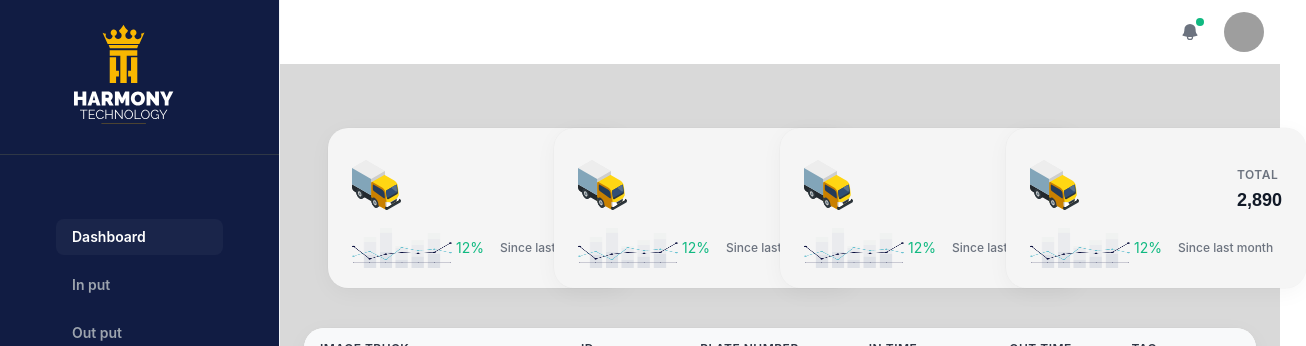
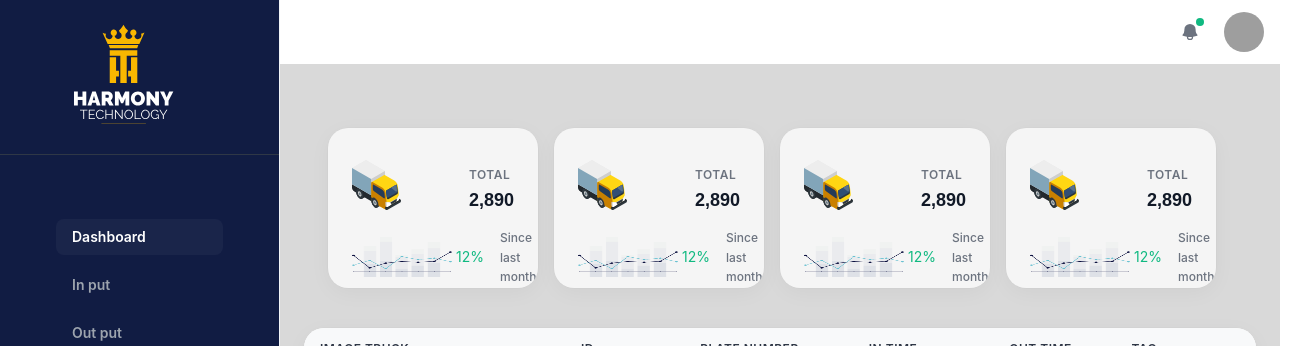
Before and after one commit to Harmony-Technology/Truck-Management, a Next.js app in the folder admin/: page / in a window 1280 px wide. Shown: the top 346 px of the page, 1306 px wide, since content can reach past the window. Built offline with nearby package versions, Linux system fonts and the light colour scheme; grey boxes are pictures that could not be loaded.

Commit message:
Version 0.0.3

```diff
--- a/admin/src/pages/index.jsx
+++ b/admin/src/pages/index.jsx
@@ -30,7 +30,31 @@ const Page = () => (
               height: "100%",
             }}
           >
-            <Grid xs={12} sm={6} lg={6}>
+            <Grid
+              container
+              spacing={2}
+              sx={{
+                display: "flex",
+                justifyContent: "space-around",
+                alignItems: "center",
+                borderRadius: "12px",
+                height: "100%",
+                width: "100%",
+              }}
+            >
+              <Grid
+                xs={12}
+                sm={6}
+                lg={3}
+                sx={{
+                  display: "flex",
+                  justifyContent: "space-around",
+                  alignItems: "center",
+                  borderRadius: "12px",
+                  height: "100%",
+                  width: "100%",
+                }}
+              >
                 <OverviewBudget
                   difference={12}
                   positive
@@ -38,7 +62,19 @@ const Page = () => (
                   value="$24k"
                 />
               </Grid>
-            <Grid xs={12} sm={6} lg={6}>
+              <Grid
+                xs={12}
+                sm={6}
+                lg={3}
+                sx={{
+                  display: "flex",
+                  justifyContent: "space-around",
+                  alignItems: "center",
+                  borderRadius: "12px",
+                  height: "100%",
+                  width: "100%",
+                }}
+              >
                 <OverviewBudget
                   difference={12}
                   positive
@@ -46,7 +82,19 @@ const Page = () => (
                   value="$24k"
                 />
               </Grid>
-            <Grid xs={12} sm={6} lg={6}>
+              <Grid
+                xs={12}
+                sm={6}
+                lg={3}
+                sx={{
+                  display: "flex",
+                  justifyContent: "space-around",
+                  alignItems: "center",
+                  borderRadius: "12px",
+                  height: "100%",
+                  width: "100%",
+                }}
+              >
                 <OverviewBudget
                   difference={12}
                   positive
@@ -54,13 +102,26 @@ const Page = () => (
                   value="$24k"
                 />
               </Grid>
-            <Grid xs={12} sm={6} lg={6}>
+              <Grid
+                xs={12}
+                sm={6}
+                lg={3}
+                sx={{
+                  display: "flex",
+                  justifyContent: "space-around",
+                  alignItems: "center",
+                  borderRadius: "12px",
+                  height: "100%",
+                  width: "100%",
+                }}
+              >
                 <OverviewBudget
                   difference={12}
                   positive
                   sx={{ height: "100%" }}
                   value="$24k"
                 />
+              </Grid>
             </Grid>
           </Container>
           <Grid xs={12} md={12} lg={12}>
--- a/admin/src/sections/overview/overview-budget.js
+++ b/admin/src/sections/overview/overview-budget.js
@@ -1,5 +1,5 @@
 import PropTypes from "prop-types";
-import { Card, CardContent, Stack, Typography } from "@mui/material";
+import { Card, CardContent, Grid, Stack, Typography } from "@mui/material";
 import { Truck } from "src/components/truck";
 import chart from "../../../public/chart.png";
 import Image from "next/image";
```
Lines whose indentation alone changed are shown as unchanged.
